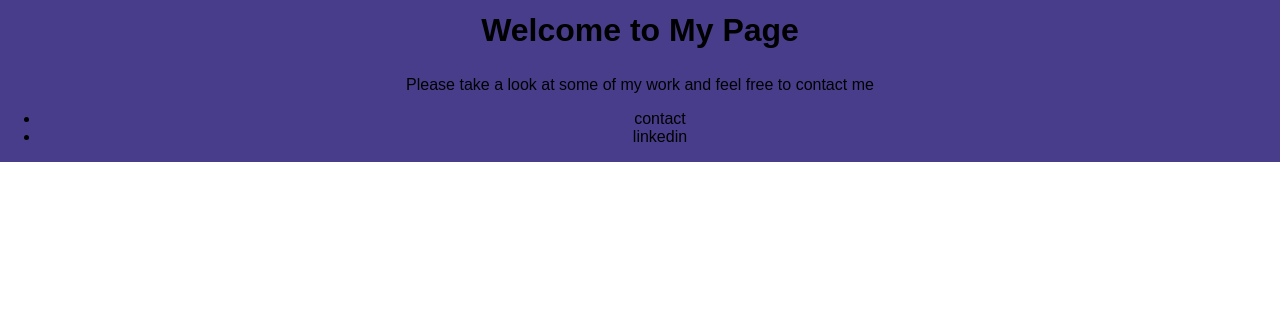
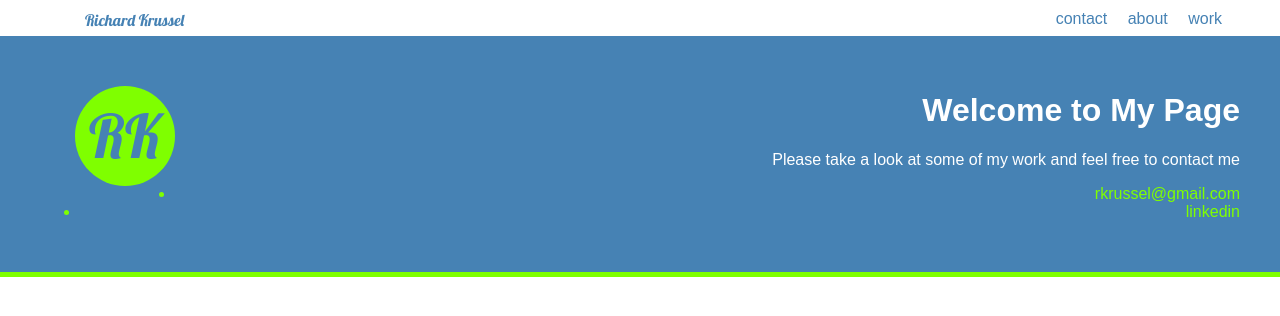
Before and after one commit to rkrussel/Portfolio-Page, a plain HTML site: page Portfolio-Page/index.html in a window 1280 px wide. Drawn offline with Linux system fonts and the light colour scheme.

Commit message:
started top

```diff
--- a/Portfolio-Page/css/style.css
+++ b/Portfolio-Page/css/style.css
@@ -1,11 +1,78 @@
+#logo{
+    display: inline-block;
+    margin: 10px;
+    color:#4682B4;
+    font-family: 'Lobster', cursive;
+
+}
+#logo_text{
+    margin-left: 75px;
+}
+#links{
+    float: right;
+    margin: 10px;
+    padding-right: 40px;
+
+}
+#links a{
+    color: #4682B4;
+    text-decoration: none;
+    padding: 8px;
+}
+#links a:hover{
+    background-color: #4682B4;
+    color: white;
+}
+
 #top{
-    background-color:#483D8B;
+    background-color: #4682B4;
     margin: 0 auto;
-    text-align: center;
-    display: inline-block;
+    border-style: solid groove;
+    border-bottom-width: thick;
+    border-bottom-color:  #7FFF00;
+    border-top: none;
+    border-left: none;
+    border-right: none;
+
     width: 100%;
 }
-h1{
-    margin-top: 6px;
-    padding: 6px;
+#circle{
+	border-radius: 50%;
+	width: 100px;
+	height: 100px;
+	background-color: #7FFF00;
+    color: #4682B4;
+    line-height: 100px;
+    float: left;
+    margin-left: 75px;
+    margin-top: 50px;
+    text-align: center;
 }
+#initials{
+    color: #4682B4;
+    text-align: normal;
+    display: inline-block;
+    font-family: 'Lobster', cursive;
+    font-size: 60px;
+    text-decoration: bold;
+
+
+}
+
+#top_right{
+    margin-top: -4px;
+    text-decoration: none;
+    padding: 35px 40px;
+
+}
+#top_right h1, p, li{
+
+    color: white;
+    text-align: right;
+
+
+}
+#top_right li{
+    color: 	#7FFF00;
+
+}
--- a/Portfolio-Page/index.html
+++ b/Portfolio-Page/index.html
@@ -1,17 +1,33 @@
+<!DOCTYPE "html">
 <html>
 <head>
     <link rel="stylesheet" href="css/normalize.css">
     <link rel="stylesheet" href="css/style.css">
+    <link href="https://fonts.googleapis.com/css?family=Lobster|Pacifico|Play" rel="stylesheet">
     <title>Rich Krussel - Web Developer</title>
 </head>
 <body>
+    <nav id="top-nav">
+        <div id="logo"><span id="logo_text">Richard Krussel</span></div>
+        <div id="links">
+            <a href="#contact">contact</a>
+            <a href="#about">about</a>
+            <a href="#work">work</a>
+        </div>
+    </nav>
     <div id = "top">
-        <h1>Welcome to My Page</h1>
-        <p>Please take a look at some of my work and feel free to contact me</p>
-        <ul>
-            <li><a>contact</a></li>
-            <li><a>linkedin</a></li>
-        </ul>
+        <div id="circle">
+            <span id="initials">RK</span>
+        </div>
+
+        <div id="top_right">
+            <h1>Welcome to My Page</h1>
+            <p>Please take a look at some of my work and feel free to contact me</p>
+            <ul>
+                <li><a>rkrussel@gmail.com</a></li>
+                <li><a>linkedin</a></li>
+            </ul>
+        </div>
     </div>
 
 </body>
```
